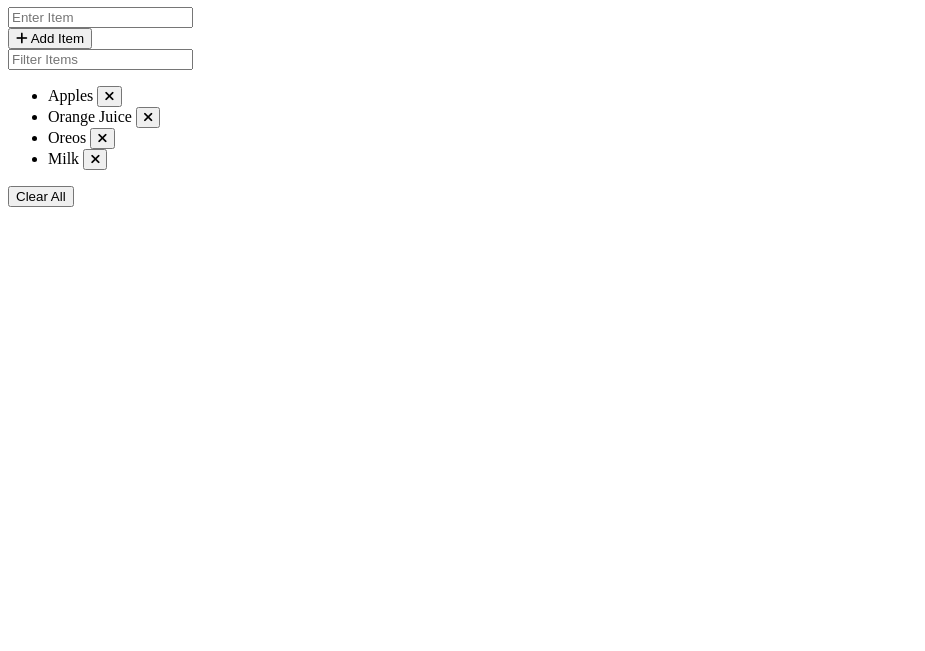
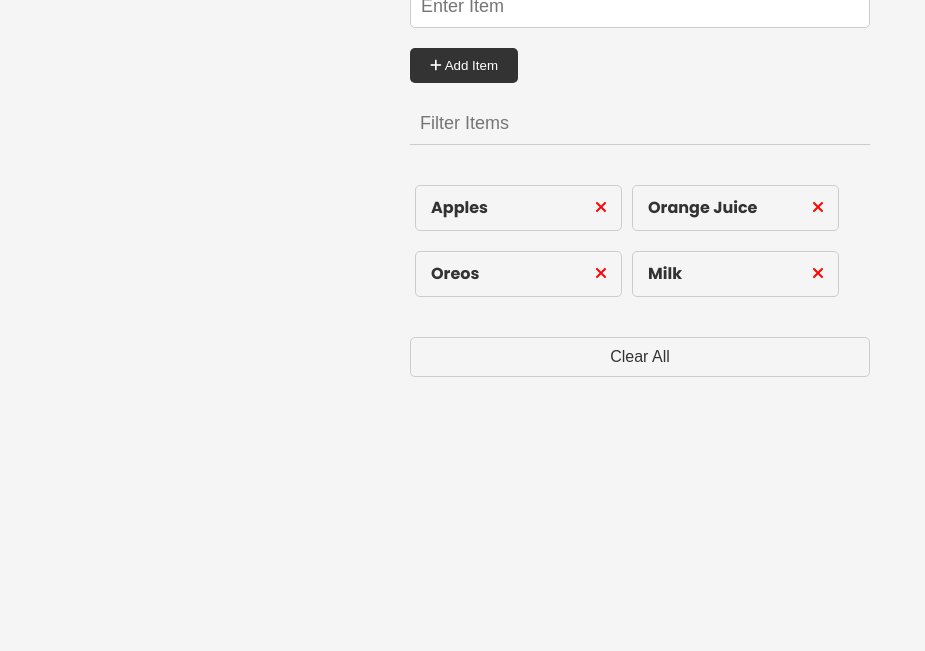
Before and after one commit to wuyeelok/traversymedia_shopping_list, a website built with Vite: page index.html in a window 1280 px wide. Shown: the part 149-800 px from the top of the page, without its empty margins (0-925 px from the left). Built offline with nearby package versions, Linux system fonts and the light colour scheme; some packages are replaced by stand-ins of ours.

Commit message:
Setup: Add starter CSS

```diff
--- a/index.html
+++ b/index.html
@@ -11,7 +11,7 @@
       crossorigin="anonymous"
       referrerpolicy="no-referrer"
     />
-    <link rel="stylesheet" href="style.css" />
+    <link rel="stylesheet" href="./sass/style.scss" />
     <title>Shopping List</title>
   </head>
   <body>
--- a/sass/main.scss
+++ /dev/null
@@ -1,5 +0,0 @@
-@use "./base";
-@use "./components";
-@use "./layout";
-@use "./utilities";
-@use "./vendor";
--- /dev/null
+++ b/sass/style.scss
@@ -0,0 +1,132 @@
+// @use "./base";
+// @use "./components";
+// @use "./layout";
+// @use "./utilities";
+// @use "./vendor";
+
+@import url("https://fonts.googleapis.com/css2?family=Poppins:wght@300;400;700&display=swap");
+
+*,
+*::before,
+*::after {
+  margin: 0;
+  padding: 0;
+  box-sizing: border-box;
+}
+
+body {
+  font-family: "Poppins", sans-serif;
+  font-size: 16px;
+  line-height: 1.5;
+  color: #333;
+  background-color: #f5f5f5;
+}
+
+header {
+  display: flex;
+  justify-content: flex-start;
+  align-items: center;
+  margin-bottom: 20px;
+}
+
+header h1 {
+  font-weight: 300;
+  margin-left: 10px;
+}
+
+.container {
+  max-width: 500px;
+  margin: 30px auto;
+  padding: 20px;
+}
+
+/* Form & Input */
+.form-input {
+  width: 100%;
+  font-size: 18px;
+  margin-bottom: 20px;
+  padding: 10px;
+  border: 1px solid #ccc;
+  border-radius: 5px;
+  outline: none;
+}
+
+.form-input-filter {
+  margin-top: 20px;
+  width: 100%;
+  font-size: 18px;
+  margin-bottom: 20px;
+  padding: 10px;
+  border: none;
+  border-bottom: 1px solid #ccc;
+  background: transparent;
+  outline: none;
+}
+
+/* Buttons */
+.btn {
+  background-color: #333;
+  color: #fff;
+  border: none;
+  border-radius: 5px;
+  padding: 10px 20px;
+  cursor: pointer;
+}
+
+.btn:hover {
+  background-color: #444;
+}
+
+.btn-link {
+  font-size: 16px;
+  background-color: transparent;
+  color: #333;
+  border: none;
+  padding: 0;
+  cursor: pointer;
+}
+
+.btn-clear {
+  margin-top: 20px;
+  width: 100%;
+  font-size: 16px;
+  background-color: transparent;
+  color: #333;
+  border: 1px solid #ccc;
+  border-radius: 5px;
+  padding: 10px 20px;
+  cursor: pointer;
+}
+
+.btn-clear:hover {
+  background-color: #f1f1f1;
+}
+
+.text-red {
+  color: red;
+}
+
+/* Items */
+
+.items {
+  margin-top: 20px;
+  display: flex;
+  flex-wrap: wrap;
+}
+
+.items li {
+  display: flex;
+  justify-content: space-between;
+  width: 45%;
+  border: 1px solid #ccc;
+  border-radius: 5px;
+  padding: 10px 15px;
+  margin: 0 5px 20px;
+  font-weight: 700;
+}
+
+@media (max-width: 500px) {
+  .items li {
+    width: 100%;
+  }
+}
```
